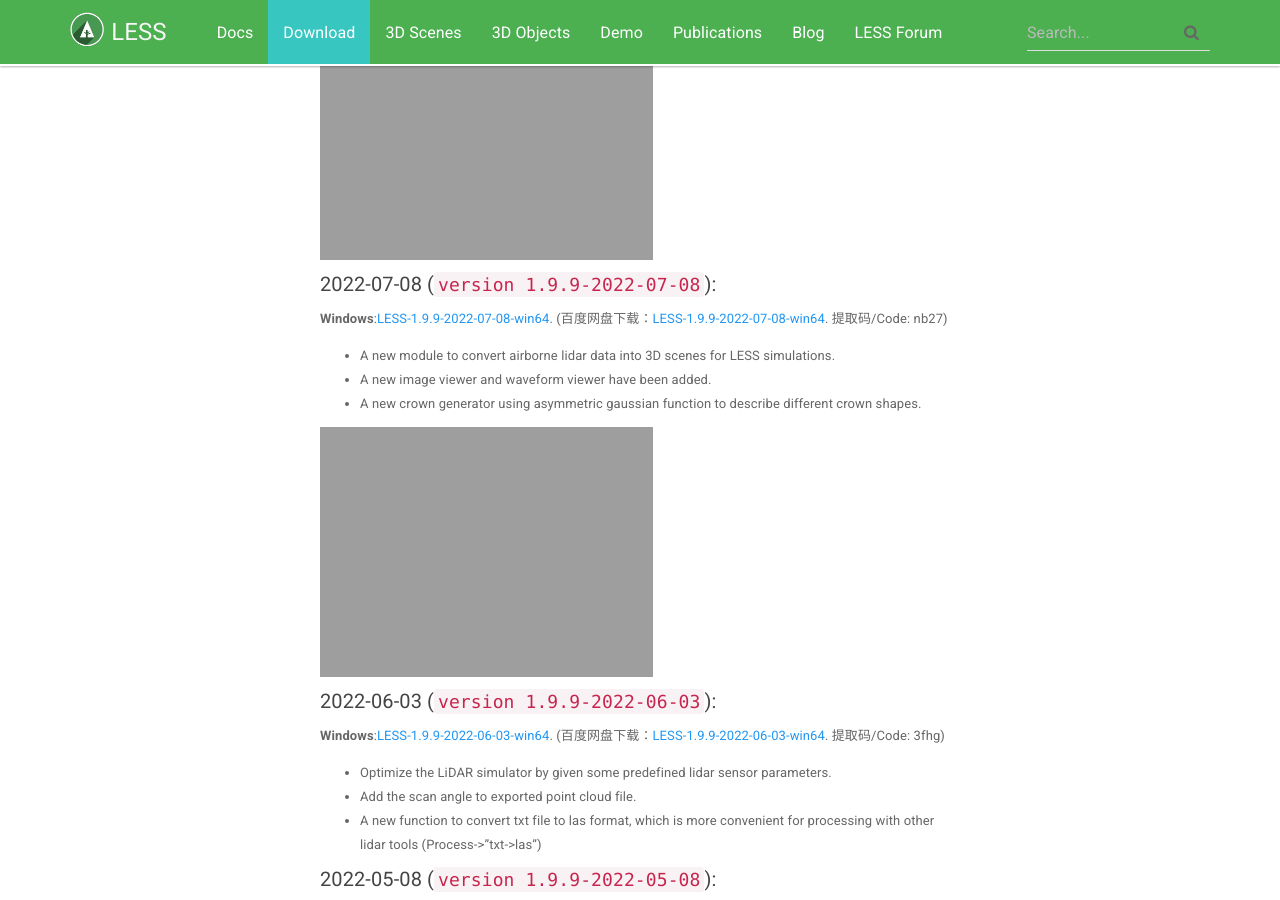
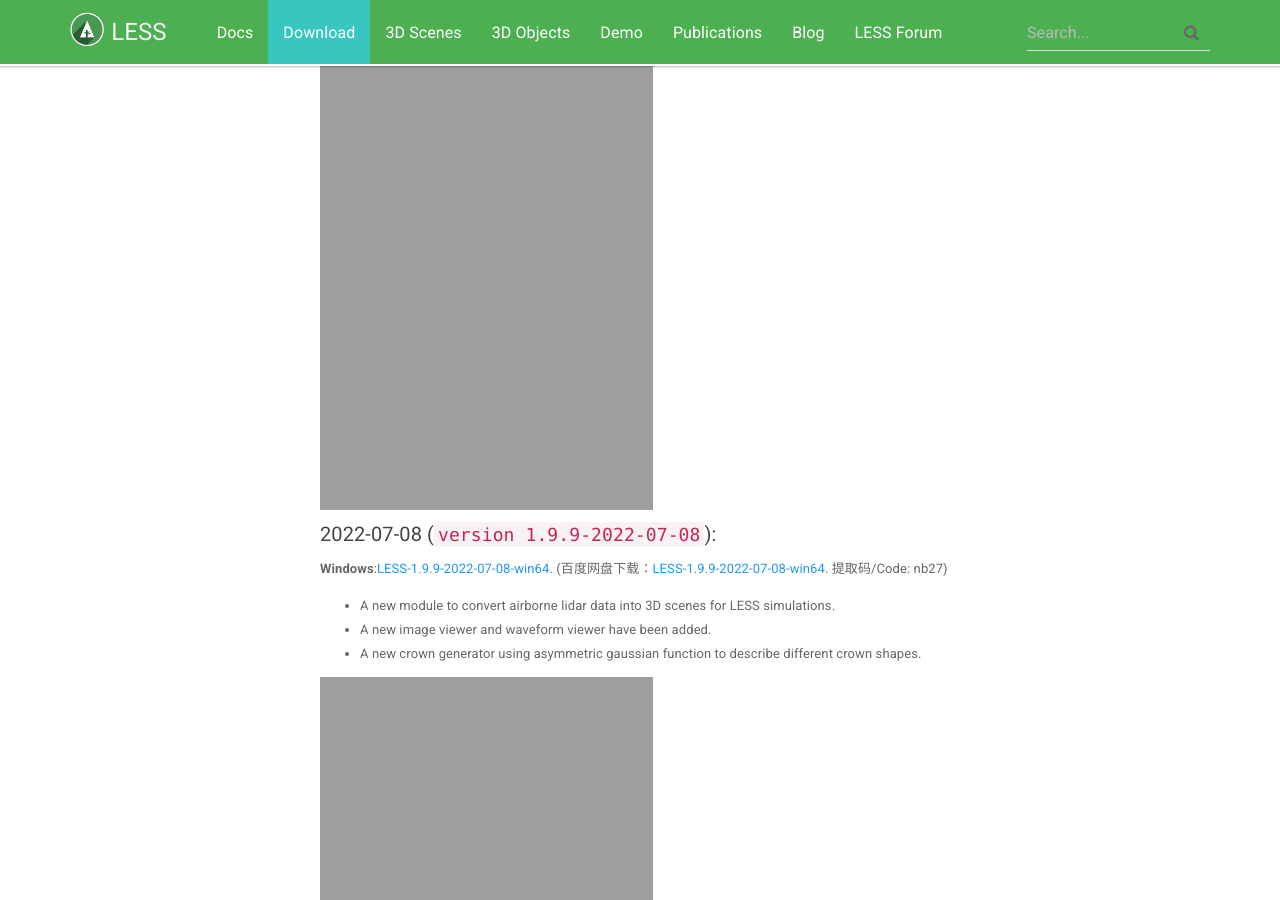
Before and after one commit to jianboqi/jianboqi.github.io, a Jekyll site: the page built from download-less.md, in a window 1280 px wide and 900 px high, scrolled down 478 px. Built offline with Jekyll 4.4.1, drawn with Linux system fonts in a browser that asks for light colours; nearby versions of some CDN libraries.

Commit message:
Update download-less.md

```diff
--- a/download-less.md
+++ b/download-less.md
@@ -20,6 +20,8 @@
 * In this new mode, tree crowns can be represented with alphashapes to describe the complex crown boundaries.
 * The Simple Crown Generator tool supports to create crowns for support turbid medium.
 
+
+<img src="http://lessrt.org/img/content/turbidsim3dview.png" height="250"/>
 <img src="http://lessrt.org/img/content/turbidsim.png" height="250"/>
 
 ##### 2022-07-08 (`version 1.9.9-2022-07-08`):
```
